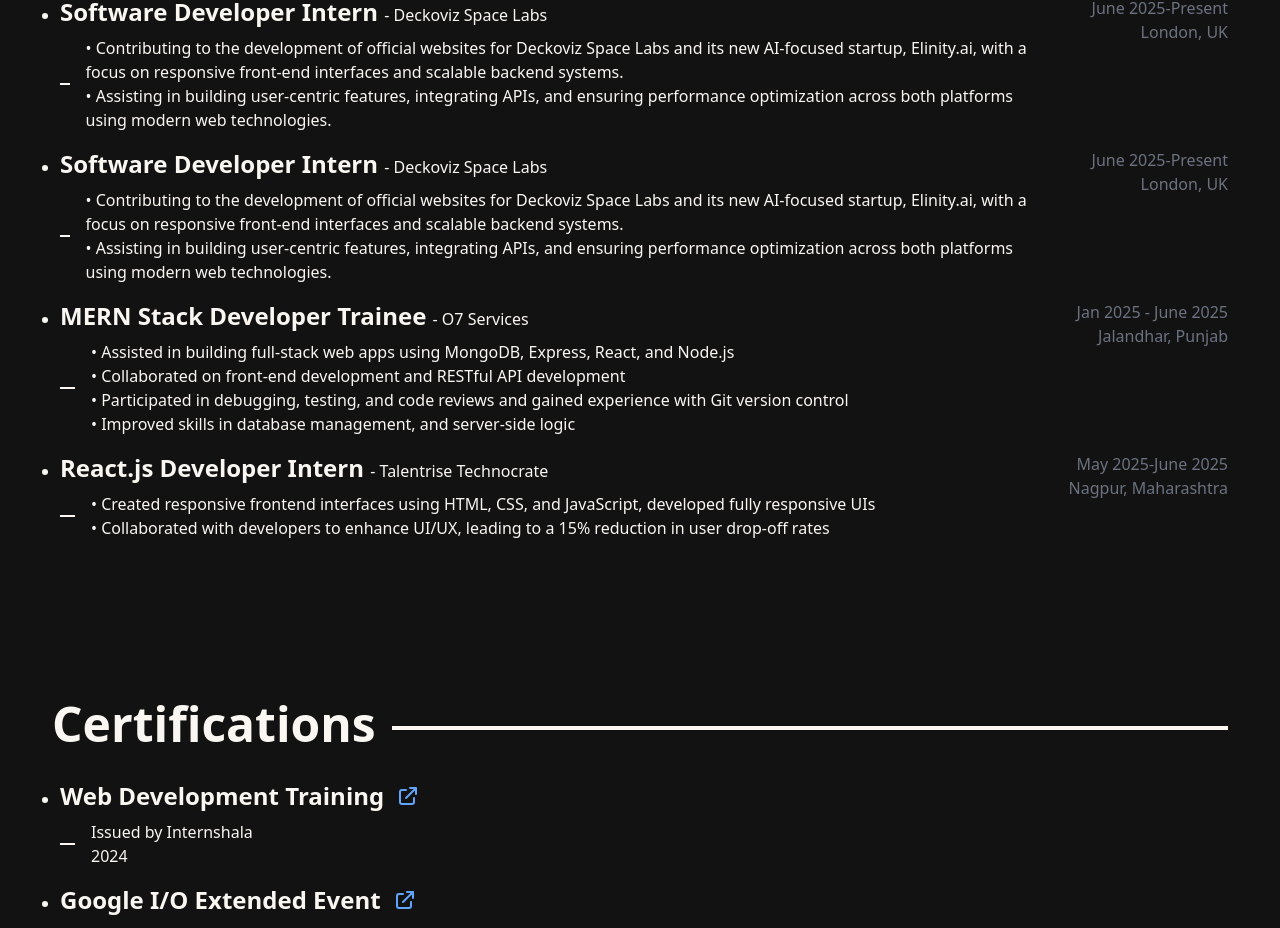
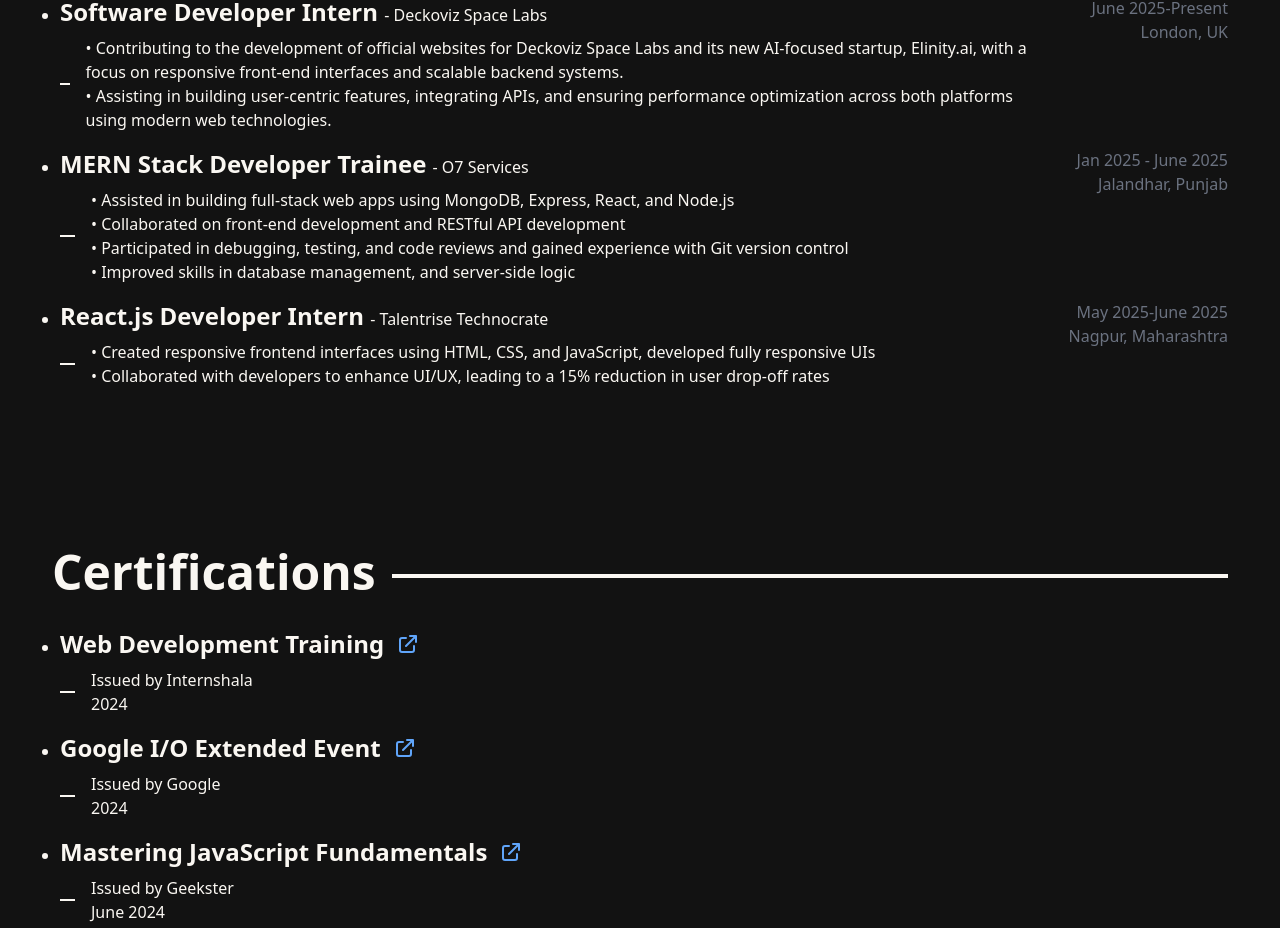
Before and after one commit to Ambika03p/Ambika_Portfolio, a React (Vite) app: page / in a window 1280 px wide. Shown: the part 2662-3590 px from the top of the page. Built offline with nearby package versions, Linux system fonts and the light colour scheme.

Commit message:
Updated experience section in portfolio

```diff
--- a/src/components/Experience.jsx
+++ b/src/components/Experience.jsx
@@ -45,35 +45,7 @@
                             </div>
                         </div>
                     </motion.li>
-                       <motion.li
-                        initial={{ opacity: 0 }}
-                        animate={{ opacity: 1 }}
-                        transition={{ duration: 1 }}
-                    >
-                        <div className="flex justify-between items-start">
-                            <div className="flex-grow">
-                                <h5 className="text-2xl font-[600]">
-                                    Software Developer Intern{" "}
-                                    <span className="text-base font-[500]">
-                                        - Deckoviz Space Labs
-                                    </span>
-                                </h5>
-                                <div className="mt-2 flex gap-4 items-center">
-                                    <div className="w-[15px] h-[2px] bg-textWhite"></div>
-                                    <span>
-                                        <p>
-                                            • Contributing to the development of official websites for Deckoviz Space Labs and its new AI-focused startup, Elinity.ai, with a focus on responsive front-end interfaces and scalable backend systems.<br/>
-                                            • Assisting in building user-centric features, integrating APIs, and ensuring performance optimization across both platforms using modern web technologies.
-                                        </p>
-                                    </span>
-                                </div>
-                            </div>
-                            <div className="text-right text-gray-500 font-medium min-w-[200px] pl-4">
-                                <div>June 2025-Present</div>
-                                <div>London, UK</div>
-                            </div>
-                        </div>
-                    </motion.li>
+
                     <motion.li
                         initial={{ opacity: 0 }}
                         animate={{ opacity: 1 }}
```
